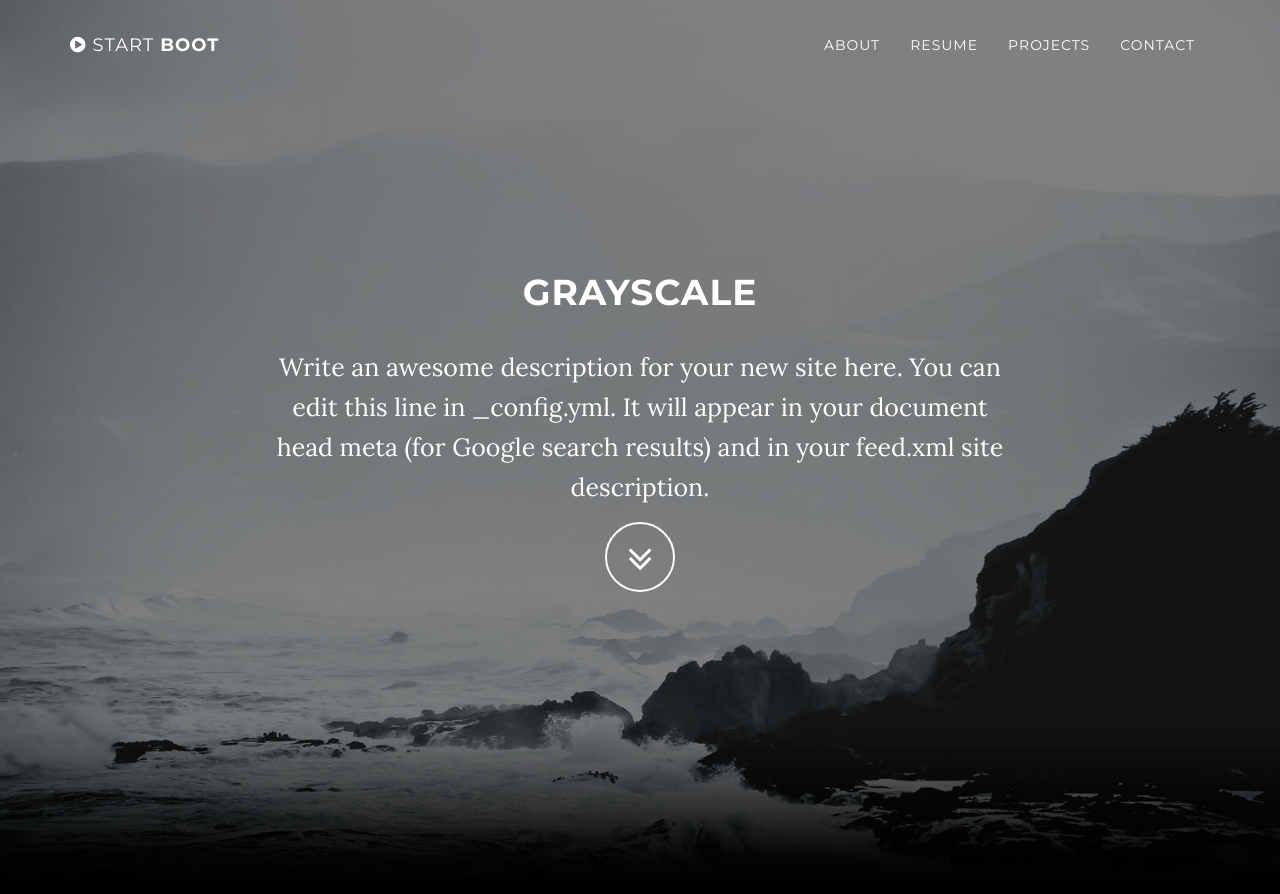
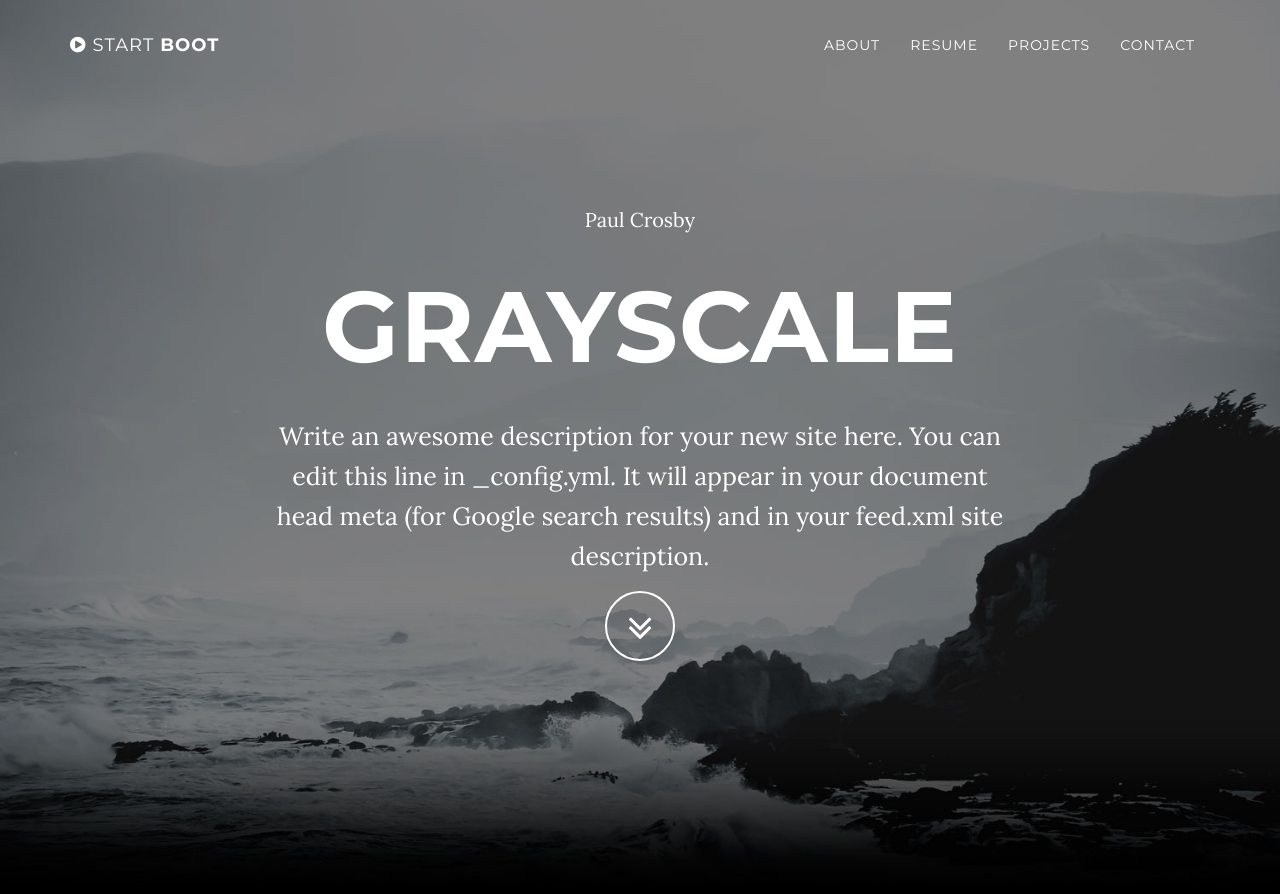
Before and after one commit to Crozza71/Crozza71.github.io, a Jekyll site: the page built from index.html, in a window 1280 px wide and 900 px high. Shown: the top 894 px of the window. Built offline with Jekyll 4.4.1, drawn with Linux system fonts in a browser that asks for light colours.

Commit message:
resume image

```diff
--- a/_includes/download.html
+++ b/_includes/download.html
@@ -5,7 +5,7 @@
                 <div class="col-lg-8 col-lg-offset-2">
                     <h2>Resume</h2>
                     <p>You can download Grayscale for free on the preview page at Start Bootstrap.</p>
-                    <a href="https://www.canva.com/design/DAB5eNlQLvc/24MsYu3uNkjonjIMB4sRXA/view?utm_content=DAB5eNlQLvc&utm_campaign=designshare&utm_medium=link&utm_source=sharebutton" class="btn btn-default btn-lg">Visit Resume</a>
+                    <a href="http://imgur.com/a/1TxhG" class="btn btn-default btn-lg">Visit Resume</a>
                 </div>
             </div>
         </div>
--- a/_includes/header.html
+++ b/_includes/header.html
@@ -1,10 +1,11 @@
     <!-- Intro Header -->
     <header class="intro">
         <div class="intro-body">
+        <p>Paul Crosby</p>
             <div class="container">
                 <div class="row">
                     <div class="col-md-8 col-md-offset-2">
-                        <h1 class="Paul Crosby">{{ site.title }}</h1>
+                        <h1 class="brand-heading">{{ site.title }}</h1>
                         <p class="intro-text">{{ site.description }}<br>
                         <a href="#about" class="btn btn-circle page-scroll">
                             <i class="fa fa-angle-double-down animated"></i>
```
